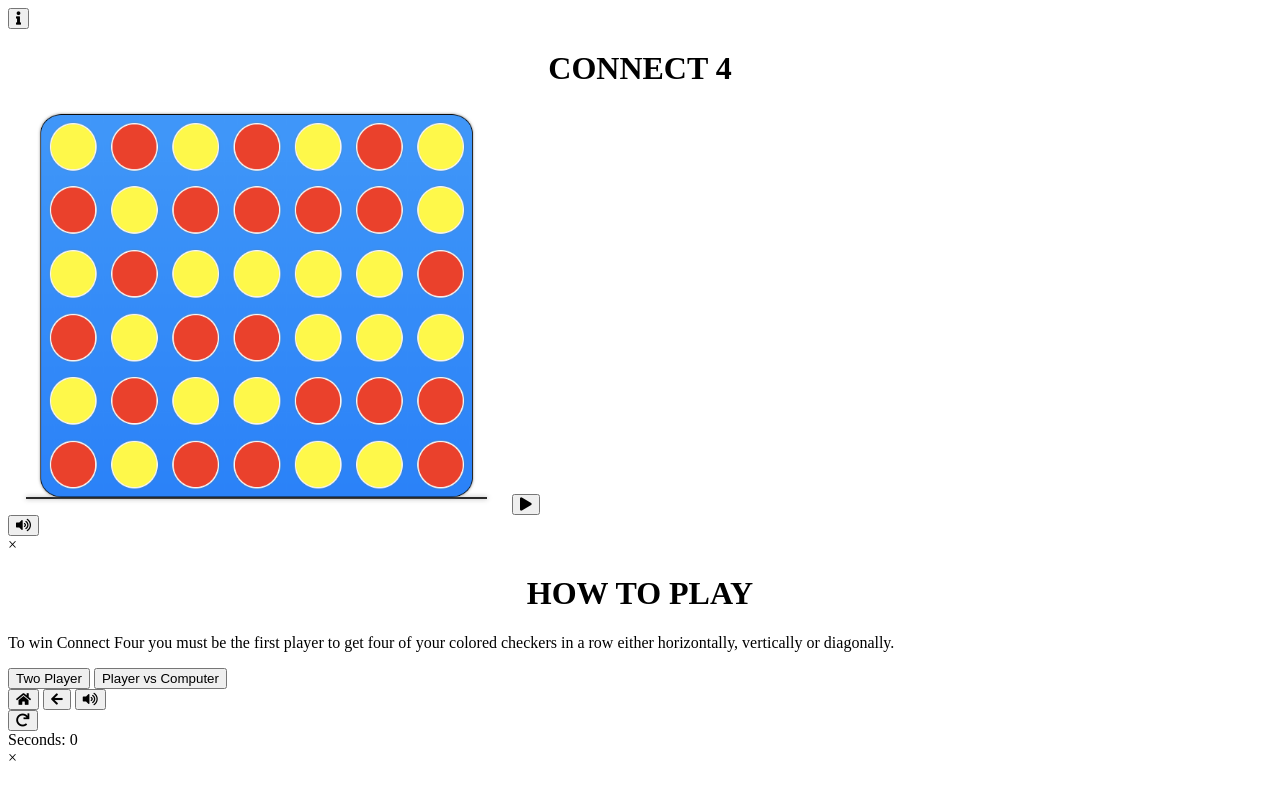
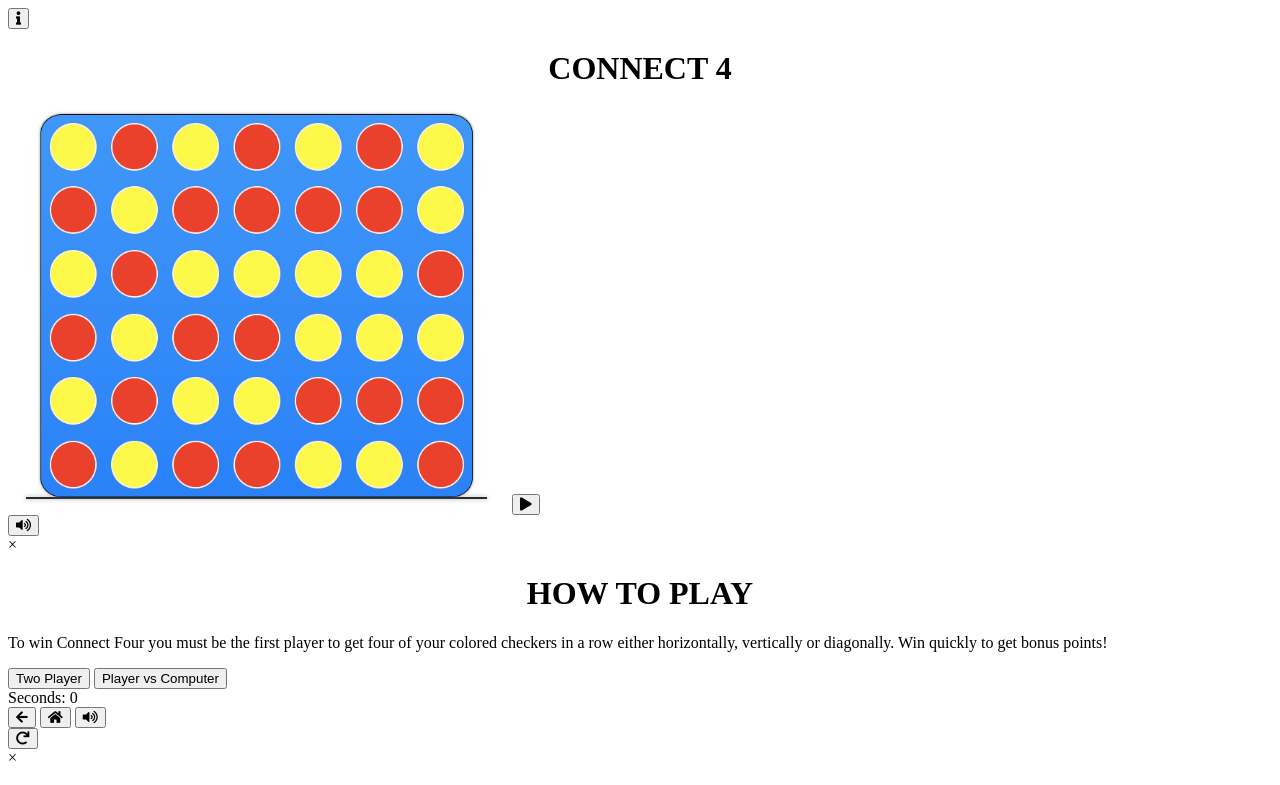
Before and after one commit to beteyemane/connect-4, a plain HTML site: page index.html in a window 1280 px wide. Both pictures are taken after a click on the button 23 px from the left and 699 px from the top of the page. Shown: the top 785 px of the page. Drawn offline with nearby package versions, Linux system fonts and the light colour scheme; files that its build step writes are made by us from their sources; a web font is replaced by a local one.

Commit message:
Seconds fixed

```diff
--- a/css/style.css
+++ b/css/style.css
@@ -197,6 +197,11 @@ justify-content: center;
 display: flex;
 } */
 
+#compartment {
+    justify-content: center;
+    display: flex;
+}
+
 .p-screen {
   justify-content: space-around;
   align-items: center;
@@ -268,8 +273,8 @@ display: flex;
   font-size: 15px;
   background-color: rgba(255,255,255,0.8);
   border-radius: 10%;
-  width: 500px;
-  height: 500px;
+  width: 600px;
+  height: 550px;
   padding: 40px;
   margin-top: 60px;
 }
@@ -403,7 +408,11 @@ a {
 		transition: all 0.3s ease-out;
 }
 
-.timer {
+/* .test {
+background: blue;
+} */
+
+html body #compartment .timer{
   width: 200px;
   height: 150px;
   background-color: blue;
--- a/index.html
+++ b/index.html
@@ -25,7 +25,7 @@
       <div class="information">
       <span class="close">&times;</span>
       <h1>HOW TO PLAY</h1>
-        <p>To win Connect Four you must be the first player to get four of your colored checkers in a row either horizontally, vertically or diagonally.<p>
+        <p>To win Connect Four you must be the first player to get four of your colored checkers in a row either horizontally, vertically or diagonally. Win quickly to get bonus points!<p>
       </div>
     </div>
     </div>
@@ -39,10 +39,11 @@
     </div>
 
     <div class="onload">
+          <div id="compartment"><div id="timer">Seconds: <span class="time">0</span></div></div>
         <div class="buttons">
           <div class="group-buttons">
+            <button class="back"><i class="fas fa-arrow-left"></i></button>
             <button class="home"><i class="fas fa-home" width="20px"></i></button>
-            <button class="back"><i class="fas fa-arrow-left"></i></button>
             <button class="sound"><i class="fas fa-volume-up"></i></button>
           </div>
 
@@ -57,7 +58,6 @@
           <span class="toggle-player-color"><span>
 
     </div>
-          <div class="timer">Seconds: <span class="time">0</span></div>
   </div>
       <div class="score-screen">
         <div class="screen">
--- a/js/app.js
+++ b/js/app.js
@@ -15,6 +15,8 @@ $(() => {
   const $compPlayerButton = $('.computer-player')
   const $restartButton = $('.restart')
   const $infoButton = $('.info')
+  const $homeButton = $('.home')
+  const $backButton = $('.back')
   const $soundButton = $('.sound')
   const $closeButton = $('.close')
   const $closeScoreScreen = $('.close-score-screen')
@@ -25,7 +27,7 @@ $(() => {
   const $bonusWin = $('.bonus-win')
   const $bonusTime = $('.bonus-time')
   const $togglePlayerColor = $('.toggle-player-color')
-  const $myAudio = new Audio('./audio/music.wav')
+  const myAudio = new Audio('./audio/music.wav')
 
   const player = 'Red'
   const player2 = 'Yellow'
@@ -43,7 +45,7 @@ $(() => {
   let time = 0
 
   function getInterval() {
-    setInterval(function() {
+    const seconds = setInterval(function() {
       time++
       $time.text(time)
       console.log(time)
@@ -54,11 +56,9 @@ $(() => {
 
   // -------------------------------------------------------------------AUDIO--------------------------------------------------------------
 
-  $myAudio.play()
 
-  $soundButton.on('click', function(){
-    $myAudio.pause()
-  })
+  const sound = myAudio.pause()
+  $soundButton.on('click', sound)
 
 
   //---------------------------------------------------------------------MAKE GRID---------------------------------------------------------
@@ -145,8 +145,15 @@ $(() => {
       if(checkForWin(index)) {
         $onloadScreen.removeClass('hide')
         $scoreScreen.css('display', 'flex')
-        console.log(`${playerOneTurn ? player : player2 } has won!`)
-        $result.text(`${playerOneTurn ? player : player2 } has won!`)
+        $result.text(`${playerOneTurn ? player : player2 } wins!`)
+        scores()
+      }
+    })
+  }
+
+
+
+  function scores() {
     if(time < 20) {
       $bonusTime.text(time + 1722)
       $bonusWin.text(1000)
@@ -158,9 +165,6 @@ $(() => {
       $score.text(Math.round(12730 / time))
     }
   }
-    })
-  }
-
 
   function twoPlayer() {
     $availableSpace.addClass(playerOneTurn ? player : player2)
@@ -196,6 +200,7 @@ $(() => {
 
 
   function main() {
+    myAudio.play()
     $onloadScreen.addClass('hide')
     $playerScreen.addClass('hide')
     $startButton.on('click', function() {
@@ -227,6 +232,14 @@ $(() => {
     $closeScoreScreen.on('click', function() {
       $scoreScreen.css('display', 'none')
     })
+    $homeButton.on('click', function() {
+      $startScreen.removeClass('hide')
+      $onloadScreen.addClass('hide')
+    })
+    $backButton.on('click', function() {
+      $onloadScreen.addClass('hide')
+      $playerScreen.removeClass('hide')
+    })
   }
 
   function restart() {
```
Also changed, not shown: 2 other files. Lines whose indentation alone changed are shown as unchanged.
